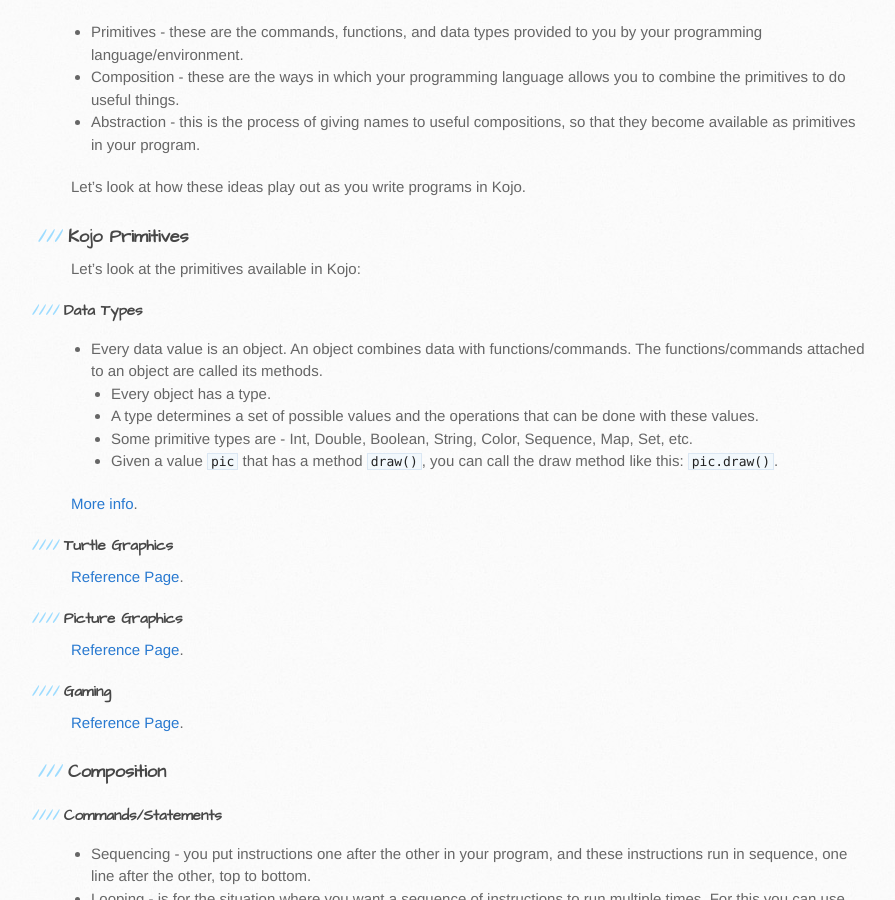
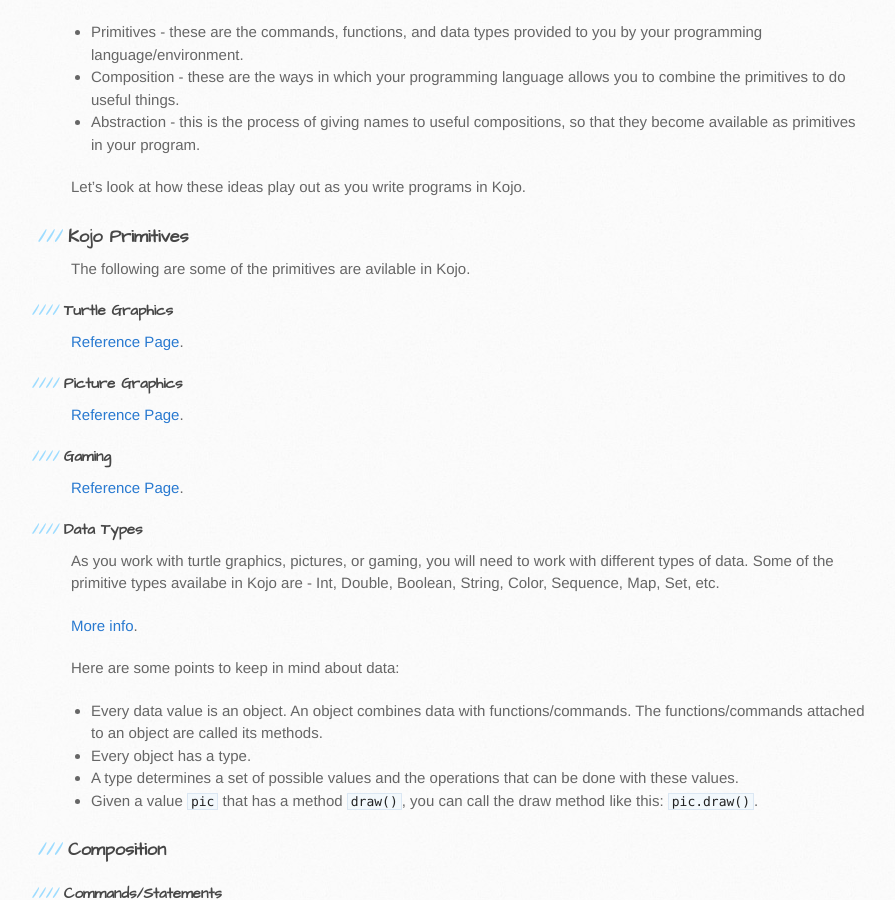
Before and after one commit to kojodoc/kojodoc.github.io, a Jekyll site: the page built from concepts/scala-essentials.md, in a window 1280 px wide and 900 px high, scrolled down 3430 px. Shown: the whole window, without its empty margins (99-994 px from the left). Built offline with Jekyll 4.4.1, drawn with Linux system fonts in a browser that asks for light colours; our own code applies the rules of GitHub Pages for plain Markdown files; the repository's description, which GitHub fills in, is left out; part of the change alters nothing that is shown.

Commit message:
Refine scala essentials.

```diff
--- a/concepts/scala-essentials.md
+++ b/concepts/scala-essentials.md
@@ -88,16 +88,7 @@ Let's look at how these ideas play out as you write programs in Kojo.
 
 ### Kojo Primitives
 
-Let's look at the primitives available in Kojo:
-
-#### Data Types
-* Every data value is an object. An object combines data with functions/commands. The functions/commands attached to an object are called its methods.
-  * Every object has a type.
-  * A type determines a set of possible values and the operations that can be done with these values.
-  * Some primitive types are - Int, Double, Boolean, String, Color, Sequence, Map, Set, etc.
-  * Given a value `pic` that has a method `draw()`, you can call the draw method like this: `pic.draw()`.
-
-[More info](../reference/scala.html#data).
+The following are some of the primitives are avilable in Kojo.
 
 #### Turtle Graphics
 [Reference Page](../reference/turtle.html).
@@ -107,6 +98,18 @@ Let's look at the primitives available in Kojo:
 
 #### Gaming
 [Reference Page](../reference/gaming.html).
+
+#### Data Types
+
+As you work with turtle graphics, pictures, or gaming, you will need to work with different types of data. Some of the primitive types availabe in Kojo are - Int, Double, Boolean, String, Color, Sequence, Map, Set, etc.
+
+[More info](../reference/scala.html#data).
+
+Here are some points to keep in mind about data:
+* Every data value is an object. An object combines data with functions/commands. The functions/commands attached to an object are called its methods.
+* Every object has a type.
+* A type determines a set of possible values and the operations that can be done with these values.
+* Given a value `pic` that has a method `draw()`, you can call the draw method like this: `pic.draw()`.
 
 ### Composition
 
```
